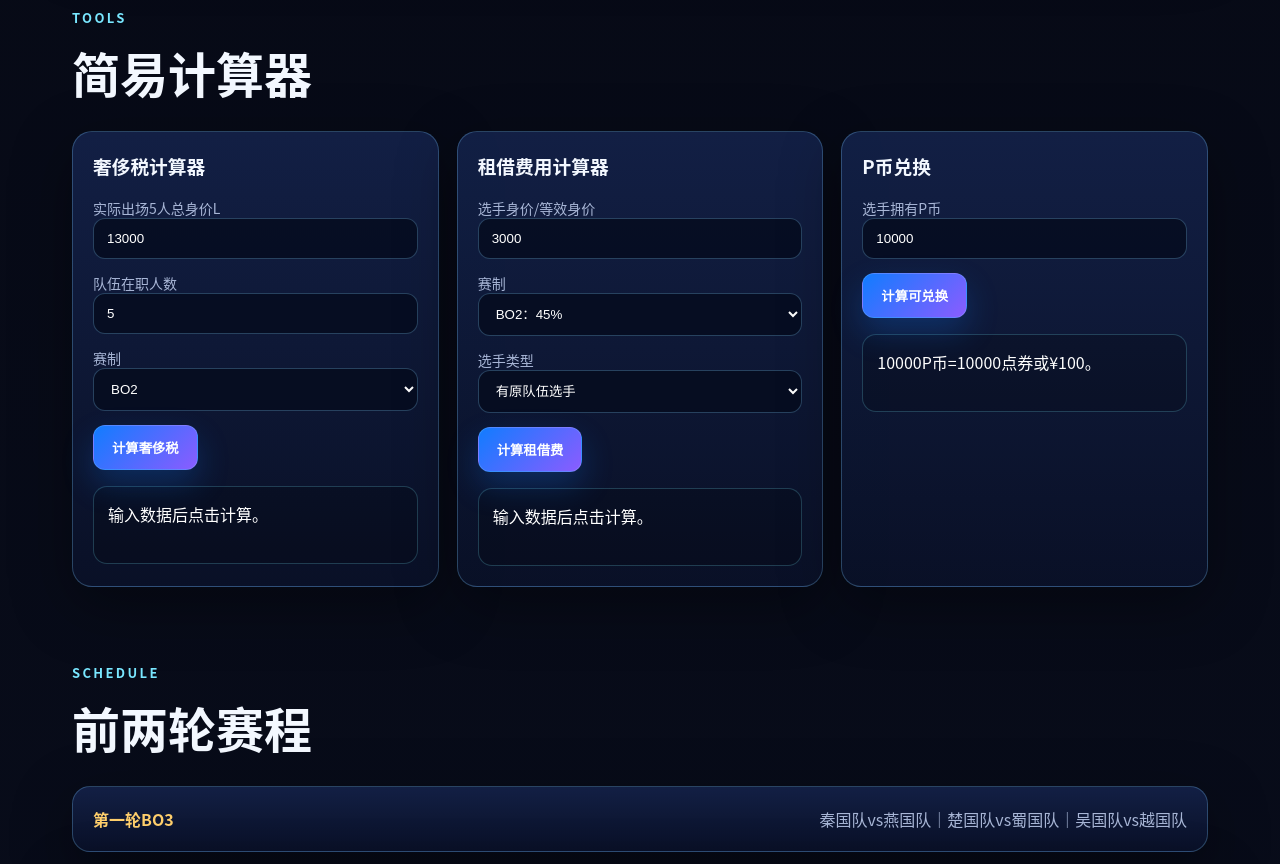
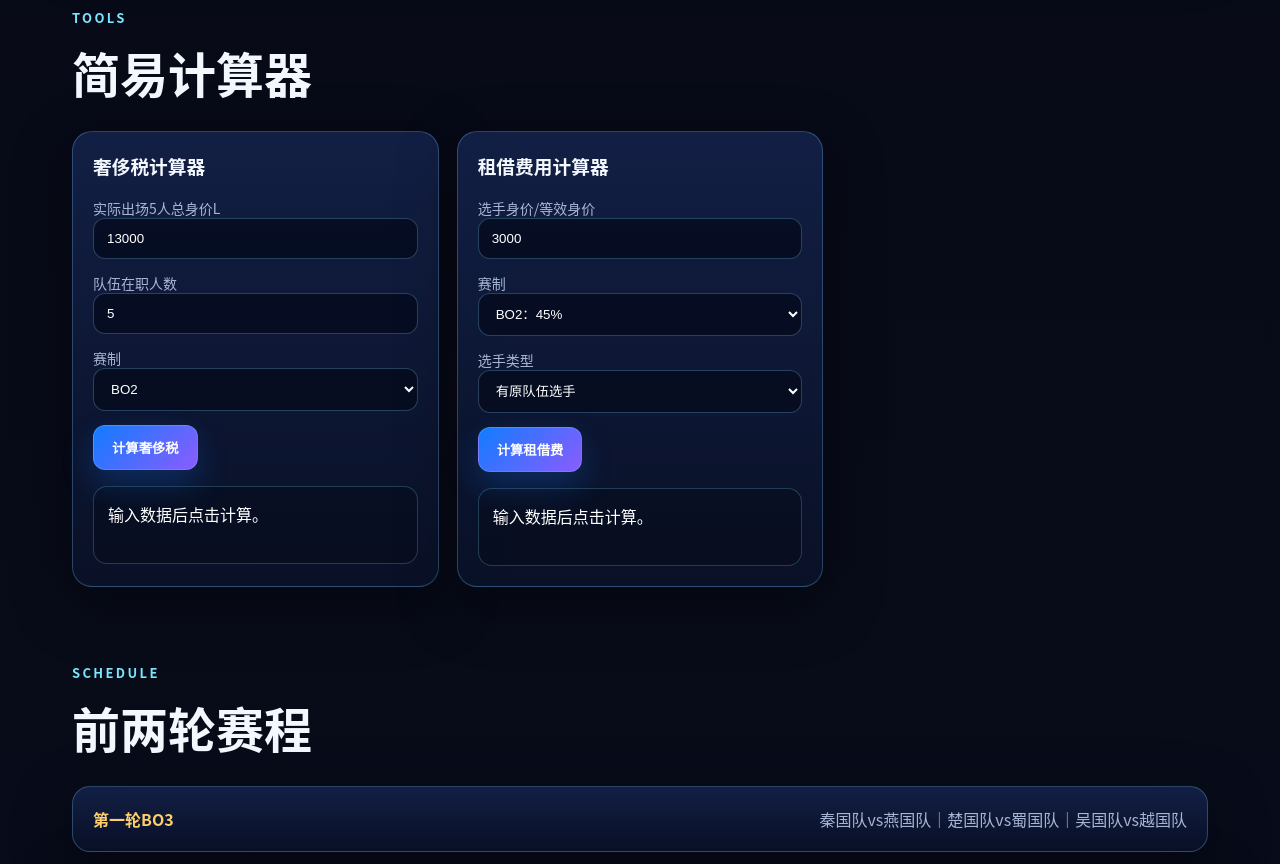
Before and after one commit to Alfred-2026-now/ltl-league-site, a website with bundled scripts: page index.html in a window 1280 px wide. Shown: the part 4220-5084 px from the top of the page. Built offline with nearby package versions, Linux system fonts and the light colour scheme.

Commit message:
Add files via upload

```diff
--- a/index.html
+++ b/index.html
@@ -88,12 +88,6 @@
           <button class="btn primary" id="calcLoan">计算租借费</button>
           <div class="result" id="loanResult">输入数据后点击计算。</div>
         </article>
-        <article class="tool-card">
-          <h3>P币兑换</h3>
-          <label>选手拥有P币<input type="number" id="pCoins" value="10000" /></label>
-          <button class="btn primary" id="calcExchange">计算可兑换</button>
-          <div class="result" id="exchangeResult">10000P币=10000点券或¥100。</div>
-        </article>
       </div>
     </section>
 
```
